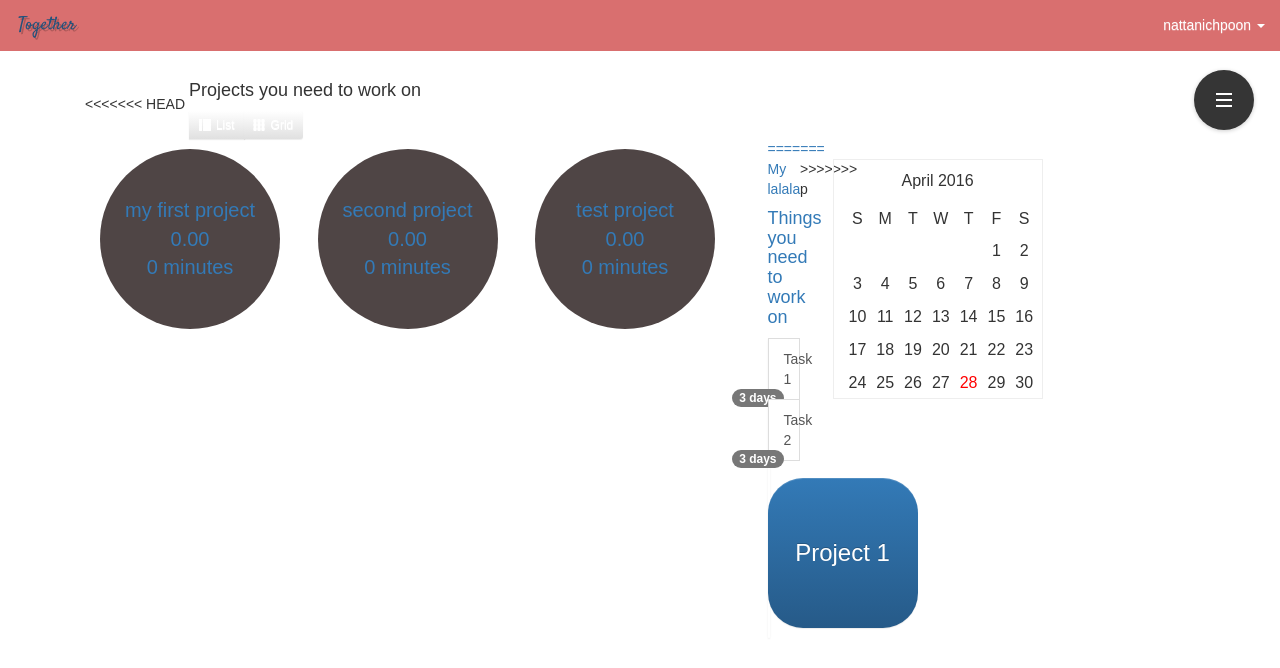
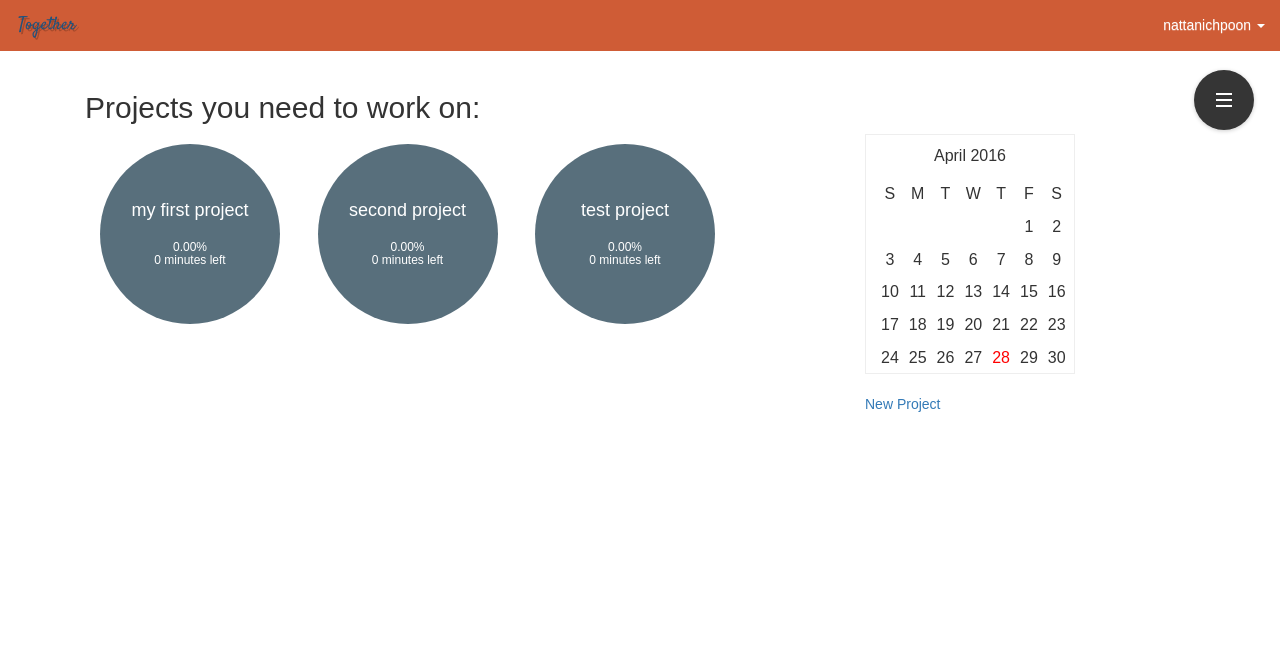
Before and after one commit to nattanichpoon/together, a Django app: page /projects/ in a window 1280 px wide. Shown: the top 668 px of the page. Run offline with Django 3.2, Linux system fonts and the light colour scheme; a user stored in the database is signed in; data comes from the database, SQL or seed files in the repository; both versions use the stored data as it was after the commit; some libraries are stand-ins or nearby versions.

Commit message:
update
button animations
new prof button

```diff
--- a/src/projects/templates/myprojects.html
+++ b/src/projects/templates/myprojects.html
@@ -10,65 +10,39 @@
 {% block content %}
 
 <div class="container">
-<<<<<<< HEAD
    <div class="btn-group">
-            <h4>Projects you need to work on</h4>
-            <a href="#" id="list" class="btn btn-default btn-sm"><span class="glyphicon glyphicon-th-list"></span>List</a>
-            <a href="#" id="grid" class="btn btn-default btn-sm"><span class="glyphicon glyphicon-th"></span>Grid</a>
+        <h2>Projects you need to work on:</h2>
+        <!-- <a href="#" id="list" class="btn btn-default btn-sm"><span class="glyphicon glyphicon-th-list"></span>List</a>
+        <a href="#" id="grid" class="btn btn-default btn-sm"><span class="glyphicon glyphicon-th"></span>Grid</a> -->
     </div>
 
     <div class='row'>
-		<!-- <div class="col-sm-4"> -->
         <div class="col-sm-7">
             {% for project in projects %}
-<!-- 				 	<a href="#" class="list-group-item">Task 1<span class="badge">3 days</span></a>
-				  	<a href="#" class="list-group-item">Task 2<span class="badge">3 days</span></a>
-				  	<a href="#" class="list-group-item">Task 3<span class="badge">3 days</span></a> -->
                 <div class="item  col-xs-4 col-sm-4">
-                        <!-- <div class="thumbnail"> -->
-                            <!-- <img class="group list-group-image" src="http://placehold.it/400x250/000/fff" alt="" /> -->
-                            <button type="button" class="btn btn-circle"> <a href = "{% url 'mytasks' %}"> {{ project.projectName}} <br>{{project.projectProgress}}<br>{{ project.dueDate|timeuntil:today}} </button>
-                        <!-- </div> -->
+                     <a href = "{% url 'mytasks' %}" style= "color:white;"><button type="button" class="btn btn-circle"> <h4>{{project.projectName}}</h4><br><h6>{{project.projectProgress}}%<br>{{ project.dueDate|timeuntil:today}} left</h6></button></a>
                 </div>
-                    <!-- </li>  -->
             {% endfor %}
+		</div>
 
-				    </div>
-		<!-- </div> -->
-		<div class="col-sm-1">
-=======
-	<div class='row'>
-		<div class="col-sm-4">
-			{{title}}
-			<h4>Things you need to work on</h4>
-				<div class="list-group">
-				 	<a href="#" class="list-group-item">Task 1<span class="badge">3 days</span></a>
-				  	<a href="#" class="list-group-item">Task 2<span class="badge">3 days</span></a>
-				  	<!-- <a href="#" class="list-group-item">Task 3<span class="badge">3 days</span></a> -->
-				  	<!-- "{% url 'messages_outbox' %}" -->
-				  	<button type="button" class="btn btn-primary btn-circle btn-xl">Project 1</button>
-				</div>
-		</div>
-		<div class="col-sm-4">
->>>>>>> p
-		</div>
+		<div class="col-sm-1"></div>
 
 		<div class="col-sm-4 pull-right">
 			<head>
 			 	<title>Calendar</title>
 			</head>
+
 			<body>
 			    <div id="calendar-container">
 			        <div id="calendar-header">
 			            <span id="calendar-month-year"></span>
 			        </div>
-			            <div id="calendar-dates">
+			    	<div id="calendar-dates"></div>
 			    </div>
-			        </div>
+			    <br>
+			    <a href="{% url 'project_new'%}"<button type='button'>New Project</button></a>
 			</body>
 		</div>
-
-
 	</div>
 </div>
 
--- a/src/users/templates/base.html
+++ b/src/users/templates/base.html
@@ -66,7 +66,7 @@
         }
         .navbar{
           font-family:'Avant Garde', Avantgarde, 'Century Gothic', CenturyGothic, AppleGothic, sans-serif;
-          background-color:#D96F6F;
+          background-color:#cf5c36;
         }
 
         .navbar-brand{
@@ -97,14 +97,15 @@
           border: 0 none;
 
         }
-        .btn-circle.btn-xl {
+        /*.btn-circle.btn-xl {
           width: 150px;
           height: 150px;
           padding: 10px 16px;
           font-size: 24px;
           line-height: 1.33;
           border-radius: 35px;
-        }
+        }*/
+
         .btn-add{
           background-color: green;
 
@@ -129,45 +130,36 @@
           height: 180px;
           text-align: center;
           padding: 6px 0;
-          font-size: 20px;
+          font-size: 0px;
           line-height: 1.428571429;
           border-radius: 90px;
           margin-top: 10px;
           margin-bottom:10px;
-          color
+          background-color: #586f7c;
+          white-space: normal;
         }
 
         .btn-circle:hover {
-/*          height: 120%;
-          left: -10%;
-          -webkit-transform: skewX(15deg);
-              -ms-transform: skewX(15deg);
-                  transform: skewX(15deg);
-          z-index: -1;*/
-          /*background-color: red;*/
           -webkit-animation-name: example; /* Chrome, Safari, Opera */
-          -webkit-animation-duration: 2s; /* Chrome, Safari, Opera */
+          -webkit-animation-duration: 0.5s; /* Chrome, Safari, Opera */
           animation-name: example;
-          animation-duration: 2s;
+          animation-duration: 0.5s;
+          animation-fill-mode: forwards;
+          color:white;
         }
 
          @keyframes example {
-            /*0%   {background-color: red;}
-            25%  {background-color: yellow;}
-            50%  {background-color: blue;}*/
-            100% {background-color: blue;}
+            100% {
+            background-color: #cf5c36;
+            box-shadow: 0 12px 16px 0 rgba(0,0,0,0.24), 0 17px 50px 0 rgba(0,0,0,0.19);
+            /*color:#586f7c;*/
+            }
           }
 
-        .btn-circle:hover:after {
+      /*  .btn-circle:hover:after {
           width: 100%;
           left: 0;
-        }
-
-        .btn-circle:hover {
-          cursor: pointer;
-          color: #5bcaff;
-        }
-
+        }*/
 
         .dropdown-menu .list-group-item{
           /*text-align: right;*/
```
Also changed, not shown: src/projects/templates/mytasks.html (+15 -0 lines), src/projects/templates/project_new.html (+11 -6 lines), src/db.sqlite3, 1 other file. Lines whose indentation alone changed are shown as unchanged.
